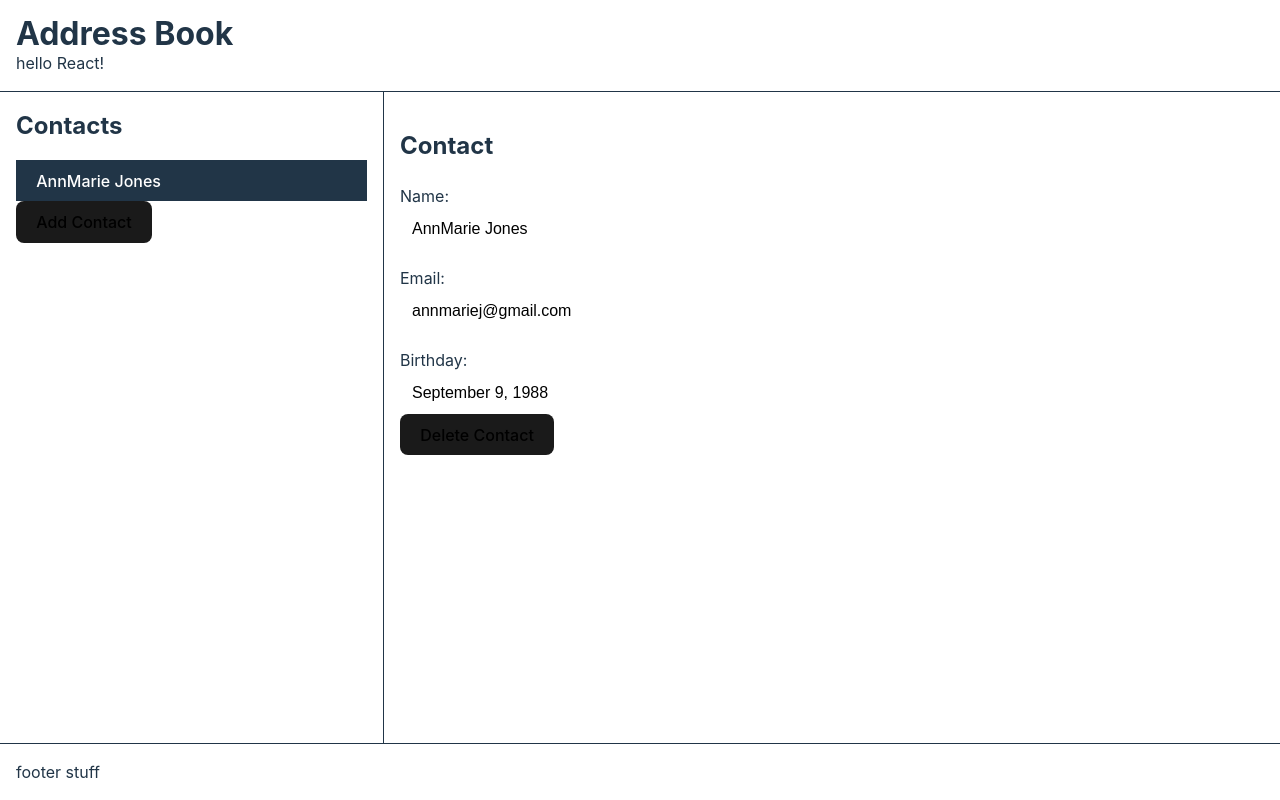
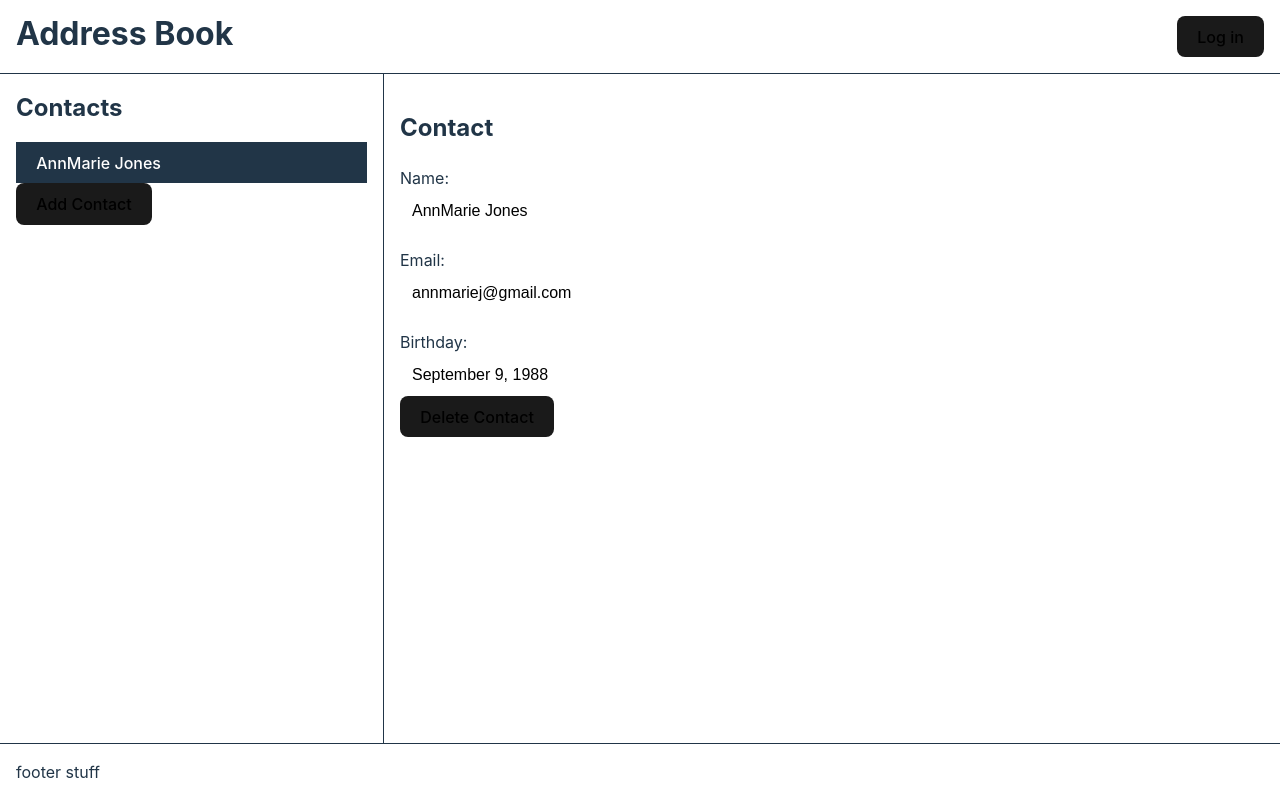
Before and after one commit to keircatenation/react-state-manegement-demo, a React (Vite) app: page / in a window 1280 px wide. Built offline with nearby package versions, Linux system fonts and the light colour scheme.

Commit message:
added logged in

```diff
--- a/src/App.jsx
+++ b/src/App.jsx
@@ -10,6 +10,7 @@ function App() {
     birthday: "September 9, 1988"
   }])
   const [selectedContact, setSelectedContact] = useState(0)
+  const [loggedin, setLoggedin] = useState(false)
 
   const createNewContact = () => {
     setContacts( [...contacts, { name: '', email: '', birthday: '' }] )
@@ -21,7 +22,7 @@ function App() {
     <>
       <header>
         <h1>Address Book</h1>
-        <UserAvatar/>
+        <UserAvatar loggedin={loggedin} setLoggedin={setLoggedin}/>
       </header>
       <aside>
         <h2>Contacts</h2>
--- a/src/components/UserAvatar.jsx
+++ b/src/components/UserAvatar.jsx
@@ -1,8 +1,18 @@
 export default function UserAvatar(props) {
+    const { loggedin, setLoggedin } = props;
     // const [state, setState] = useState(0)
     console.log('avatar rendered!', new Date().toLocaleTimeString())
     return (
-        <div>hello React!</div>
+        <div className="auth">
+        {
+            loggedin ?
+            <>
+            <p>NAME</p>
+            <button onClick={() => setLoggedin(false)}>Log Out</button>
+            </>
+            : <button onClick={() => setLoggedin(true)}>Log in</button>
+        }
+        </div>
     )
 
 }
--- a/src/index.css
+++ b/src/index.css
@@ -72,10 +72,18 @@ header {
   grid-area: header;
   border-bottom: 1px solid var(--color);
   padding:1rem;
+  display: flex;
+  flex-direction: row;
+  justify-content: space-between;
 }
 header h1 {
   margin: 0;
   font-size: 2rem;
+}
+header .auth {
+  display: flex;
+  flex-direction: row;
+  gap:1rem;
 }
 aside {
   grid-area: aside;
```
